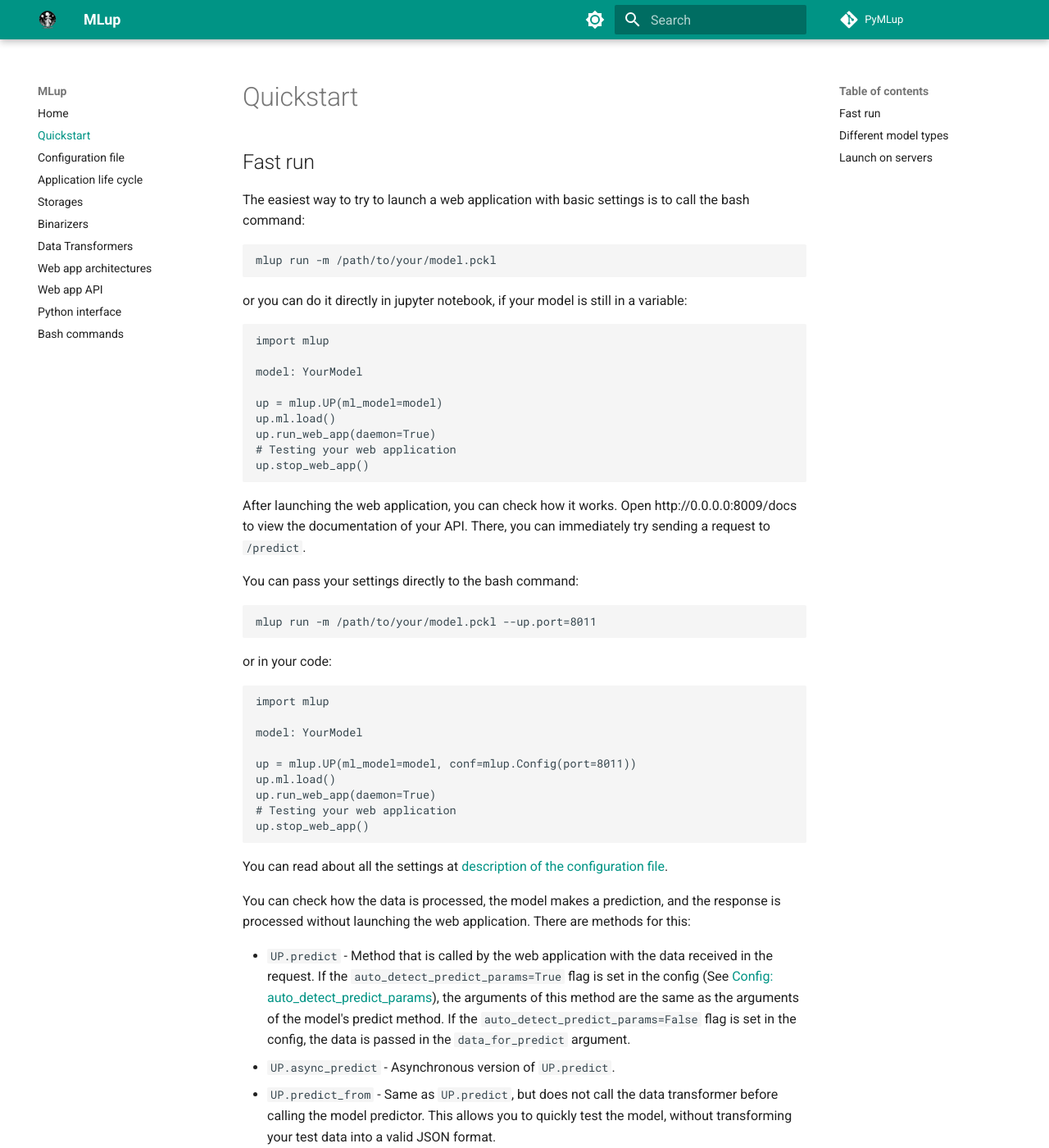
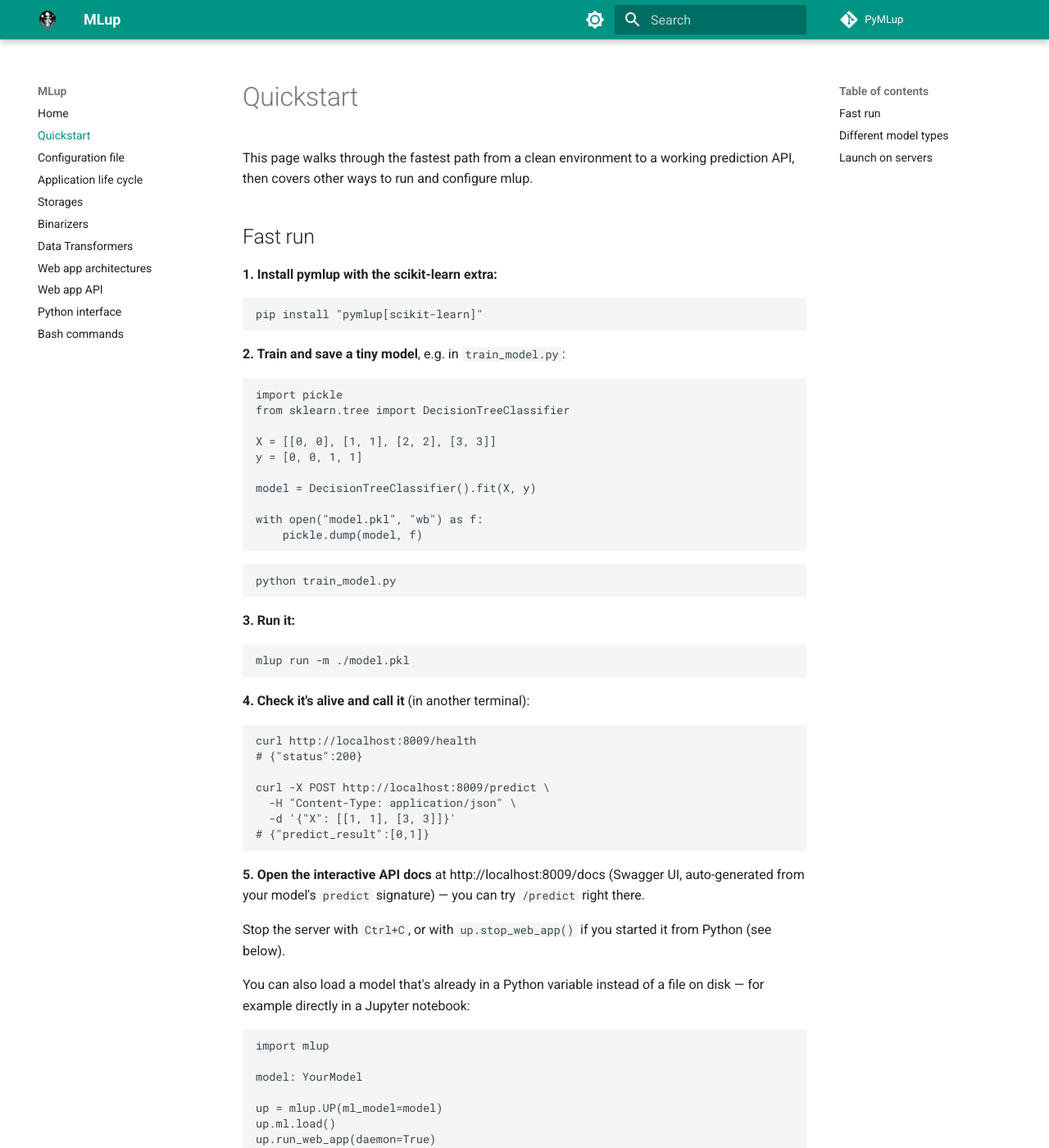
Before and after one commit to nxexox/pymlup, an MkDocs documentation site: the page built from docs/quickstart.md, in a window 1280 px wide and 1400 px high. Shown: the whole window at 82% size. Built offline with MkDocs 1.6.1 and Material for MkDocs 9.7.7, drawn with Linux system fonts in a browser that asks for light colours; comment, search, counter and statistics services are not loaded; the version menu is left out; some of the changed text lies outside the part shown.

````diff
--- a/docs/README.md
+++ b/docs/README.md
@@ -109,6 +109,7 @@ up.ml.load()
 # You can open browser http://localhost:8009/docs
 up.run_web_app(daemon=True)
 
+# Calling it from the same script needs `pip install requests` separately — it's not a pymlup dependency.
 import requests
 response = requests.post('http://0.0.0.0:8009/predict', json={'X': [[1, 2, 3], [4, 5, 6]]})
 print(response.json())
--- a/docs/quickstart.md
+++ b/docs/quickstart.md
@@ -1,12 +1,52 @@
 # Quickstart
+
+This page walks through the fastest path from a clean environment to a working prediction API, then covers other ways to run and configure mlup.
 
 ## Fast run
 
-The easiest way to try to launch a web application with basic settings is to call the bash command:
+**1. Install pymlup with the scikit-learn extra:**
 ```bash
-mlup run -m /path/to/your/model.pckl
+pip install "pymlup[scikit-learn]"
 ```
-or you can do it directly in jupyter notebook, if your model is still in a variable:
+
+**2. Train and save a tiny model**, e.g. in `train_model.py`:
+```python
+import pickle
+from sklearn.tree import DecisionTreeClassifier
+
+X = [[0, 0], [1, 1], [2, 2], [3, 3]]
+y = [0, 0, 1, 1]
+
+model = DecisionTreeClassifier().fit(X, y)
+
+with open("model.pkl", "wb") as f:
+    pickle.dump(model, f)
+```
+```bash
+python train_model.py
+```
+
+**3. Run it:**
+```bash
+mlup run -m ./model.pkl
+```
+
+**4. Check it's alive and call it** (in another terminal):
+```bash
+curl http://localhost:8009/health
+# {"status":200}
+
+curl -X POST http://localhost:8009/predict \
+  -H "Content-Type: application/json" \
+  -d '{"X": [[1, 1], [3, 3]]}'
+# {"predict_result":[0,1]}
+```
+
+**5. Open the interactive API docs** at http://localhost:8009/docs (Swagger UI, auto-generated from your model's `predict` signature) — you can try `/predict` right there.
+
+Stop the server with `Ctrl+C`, or with `up.stop_web_app()` if you started it from Python (see below).
+
+You can also load a model that's already in a Python variable instead of a file on disk — for example directly in a Jupyter notebook:
 ```python
 import mlup
 
@@ -18,10 +58,6 @@ up.run_web_app(daemon=True)
 # Testing your web application
 up.stop_web_app()
 ```
-
-After launching the web application, you can check how it works.
-Open http://0.0.0.0:8009/docs to view the documentation of your API.
-There, you can immediately try sending a request to `/predict`.
 
 You can pass your settings directly to the bash command:
 ```bash
@@ -96,7 +132,7 @@ up = mlup.UP(ml_model=EmptyModel(), conf=mlup.Config(predict_method_name="__call
 ```
 
 Also, models can be binarized in different ways: `pickle`, `joblib`, `onnx`, etc.
-By default, mlup tries the pickle binarizer ([mlup.ml.binarization.pickle.PickleBinarizer](https://github.com/nxexox/pymlup/tree/main/mlup/ml/binarization/pickle)).
+By default, `binarization_type="auto"`: mlup inspects the file's content and extension and picks the most likely binarizer for you automatically.
 This behavior can be changed by specifying the `binarization_type` parameter. You can specify one of the [mlup binarizers](https://github.com/nxexox/pymlup/tree/main/mlup/ml/binarization/) or specify your own (See [Binarizers](binarizers.md)).
 
 ## Launch on servers
--- a/mkdocs.yml
+++ b/mkdocs.yml
@@ -1,5 +1,9 @@
 site_name: MLup
 site_url: https://mlup.org/
+site_description: >-
+  Turn Python objects and serialized machine learning models (scikit-learn, lightgbm,
+  tensorflow, torch, onnx) into self-hosted FastAPI REST APIs without writing serving
+  boilerplate.
 
 repo_url: https://github.com/nxexox/pymlup
 repo_name: PyMLup
--- a/mlup/__init__.py
+++ b/mlup/__init__.py
@@ -3,4 +3,4 @@ from mlup.ml.model import MLupModel, ModelConfig
 from mlup.web.app import MLupWebApp, WebAppConfig
 
 
-__version__ = "0.3.0"
+__version__ = "0.3.1"
````
Also changed, not shown: other parts of docs/README.md (+2 -2 lines), CHANGELOG.md (+26 -0 lines), README.md (+61 -7 lines), pyproject.toml (+19 -3 lines).
